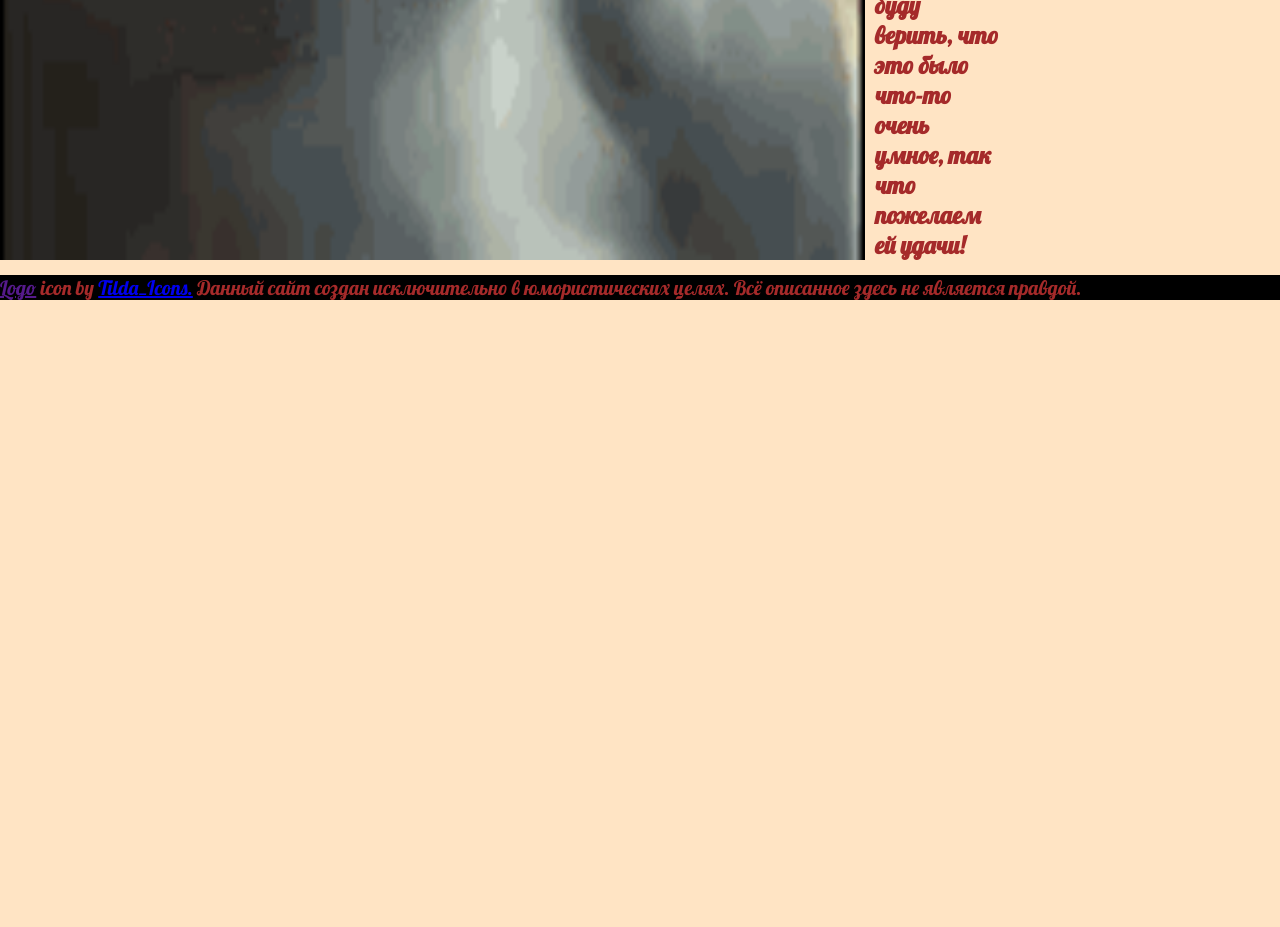
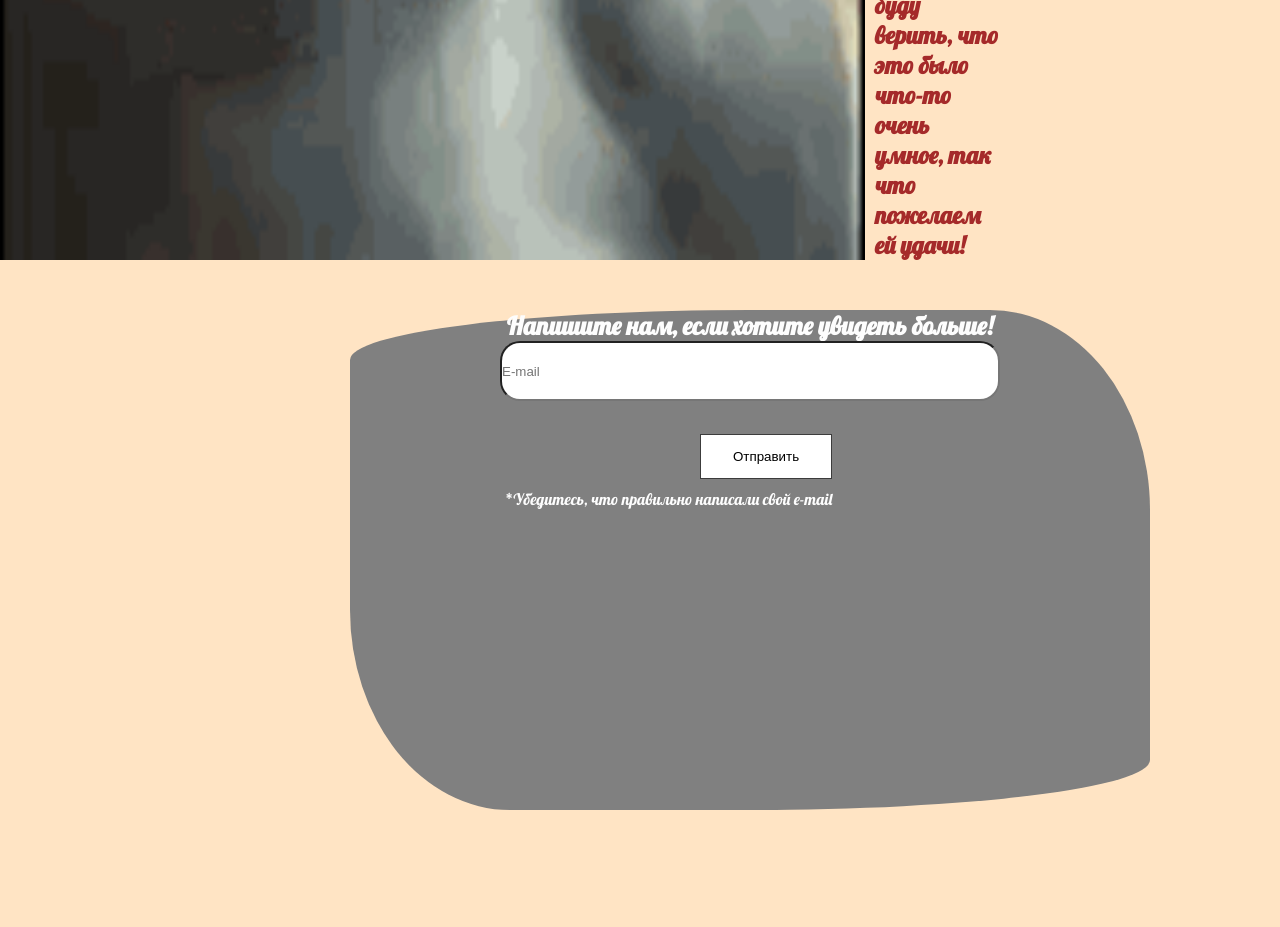
Before and after one commit to timurItHub/KTitog, a plain HTML site: page index.html in a window 1280 px wide. Shown: the part 5353-6280 px from the top of the page. Before the commit the page ends 5653 px from the top, so only its background shows below. Drawn offline with Linux system fonts and the light colour scheme.

Commit message:
Update index.html

```diff
--- a/index.html
+++ b/index.html
@@ -66,6 +66,21 @@
             мы никогда не узнаем о чем она тогда думала. Я буду верить, что это было что-то очень умное, так что пожелаем ей удачи!</h2>
         </div>
     </div>
+    <div class="wrapper_6">
+        <div class="last    ">
+            <h5>Напишите нам, если хотите увидеть больше!</h5>
+            <form action="" method="post">
+                <div class="connect">
+                    <input type="text" name="email" class="email" placeholder="E-mail">
+                    <br>
+                    <button class="send">Отправить</button>
+                    <!-- <input type="submit" id="send" value="Отправить"> -->
+                    <p> *Убедитесь, что правильно написали свой e-mail</p>
+                    <div class="answer"></div>
+                </div>
+            </form>
+        </div>
+    </div>
     <footer><a target="_blank" href="">Logo</a> icon by <a target="_blank" href="https://tilda.cc/free-icons/">Tilda_Icons.</a><style></style>
     Данный сайт создан исключительно в юмористических целях. Всё описанное здесь не является правдой.</footer>
 </body>
```
